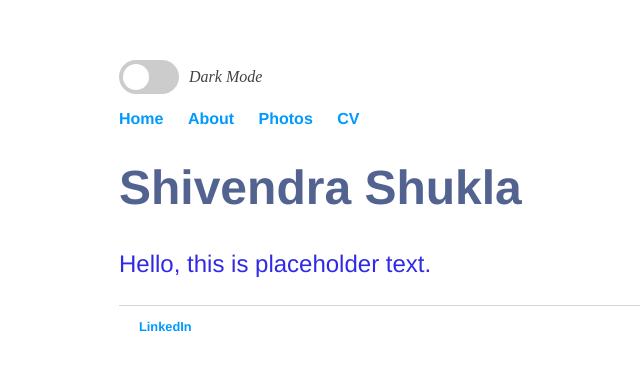
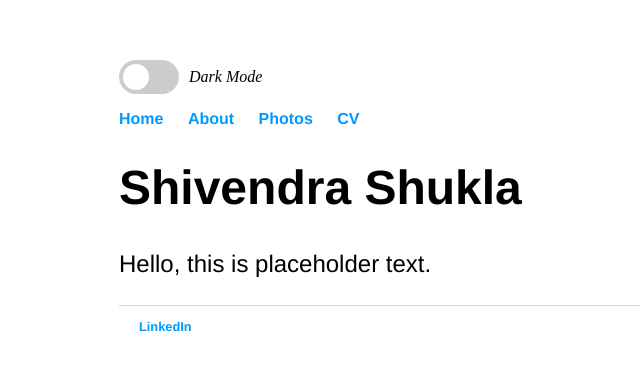
Before and after one commit to thatshivendrashukla/thatshivendrashukla.github.io, a Jekyll site: the page built from index.html, in a window 1280 px wide. Shown: the top 371 px of the page, without its empty margins (73-713 px from the left). Built offline with Jekyll 4.4.1, drawn with Linux system fonts in a browser that asks for light colours.

```diff
--- a/css/main.css
+++ b/css/main.css
@@ -1,17 +1,17 @@
 /*Themeing*/
 :root {
-    --primary-color: #302AE6;
-    --secondary-color: #536390;
-    --font-color: #424242;
-    --bg-color: #fff;
-    --heading-color: #292922;
+    --primary-color: #000000;
+    --secondary-color: #000000;
+    --font-color: #000000;
+    --bg-color: #ffffff ;
+    --heading-color: #000000;
 }
 [data-theme="dark"] {
-    --primary-color: #9A97F3;
-    --secondary-color: #818cab;
-    --font-color: #e1e1ff;
-    --bg-color: #161625;
-    --heading-color: #818cab;
+    --primary-color: #ffffff;
+    --secondary-color: #ffffff;
+    --font-color: #ffffff;
+    --bg-color: #000000;
+    --heading-color: #ffffff;
 }
 
 /*Appearance*/
```
Also changed, not shown: _layouts/default.html (indentation only).
